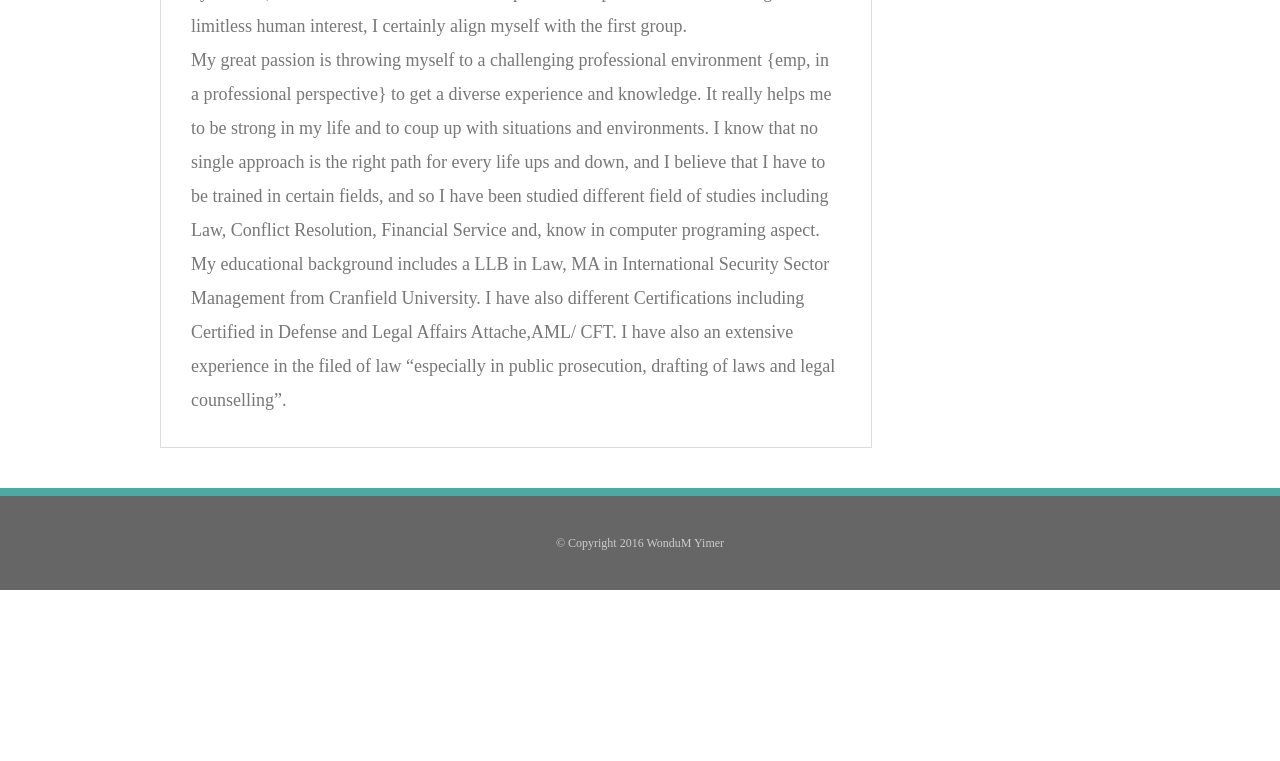
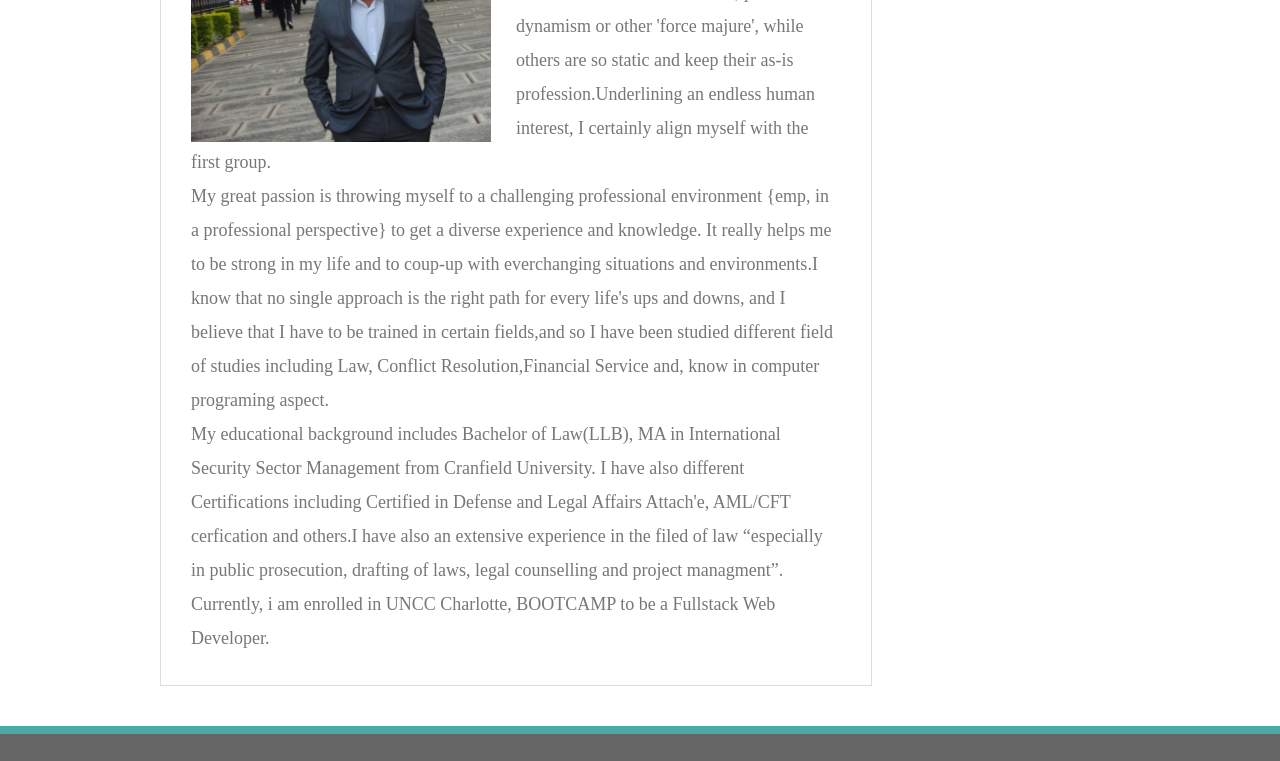
Before and after one commit to yealemiyelij/yealemiyelij.github.io, a plain HTML site: page index.html in a window 1280 px wide. Shown: the part 318-1079 px from the top of the page. Before the commit the page ends 908 px from the top, so only its background shows below. Drawn offline with Linux system fonts and the light colour scheme.

Commit message:
updates on About me paragraphs,index.html, index.html, portfolio.html and contact.html

```diff
--- a/assets/css/style.css
+++ b/assets/css/style.css
@@ -95,7 +95,7 @@ body {
         border: 1px solid #ddd;
     }
     .auth-image{
-        width:10px;
+        width:300px;
         height:auto;
         margin-top: 10px;
         float: left;
--- a/index.html
+++ b/index.html
@@ -20,24 +20,13 @@
         <section class="main-section">
             <h1>About Me </h1>
             <img src="assets/images/wondu.jpg" class="auth-image">
-            <p>Every professional has a background in certain field of Studies.
-                Some change their career through a process of time following economic intake,
-                interest and professional dynamism, while others are so static and keep their as-is profession.
-                Underlining the limitless human interest, I certainly align myself with the first group.</p>
+            <p> Every professional has a background in certain field of Studies.Some change their career due to economic reason, professional dynamism or other 'force majure', while others are so static and keep their as-is profession.Underlining an endless human interest, I certainly align myself with the first group.</p>
 
-            <p> My great passion is throwing myself to a challenging professional environment
-                {emp, in a professional perspective} to get a diverse experience and knowledge.
-                It really helps me to be strong in my life and to coup up with situations and environments.
-                I know that no single approach is the right path for every life ups and down,
-                and I believe that I have to be trained in certain fields,
-                and so I have been studied different field of studies including Law, Conflict Resolution,
-                 Financial Service and, know in computer programing aspect.</p>
+            <p> My great passion is throwing myself to a challenging professional environment {emp, in a professional perspective} to get a diverse experience and knowledge. It really helps me to be strong in my life and to coup-up with everchanging situations and environments.I know that no single approach is the right path for every life's ups and downs,
+                and I believe that I have to be trained in certain fields,and so I have been studied different field of studies including Law, Conflict Resolution,Financial Service and, know in computer programing aspect.</p>
 
-            <p> My educational background includes a LLB in Law, MA in International Security Sector Management
-                 from Cranfield University. I have also different Certifications including
-                Certified in Defense and Legal Affairs Attache,AML/ CFT.
-                I have also an extensive experience in the filed of law “especially in public prosecution,
-                drafting of laws and legal counselling”. </p>
+            <p> My educational background includes Bachelor of Law(LLB), MA in International Security Sector Management from Cranfield University. I have also different Certifications including Certified in Defense and Legal Affairs Attach'e, AML/CFT cerfication and others.I have also an extensive experience in the filed of law “especially in public prosecution,
+                drafting of laws, legal counselling and project managment”. Currently, i am enrolled in UNCC Charlotte, BOOTCAMP to be a Fullstack Web Developer.</p>
 
         </section>
 
```
